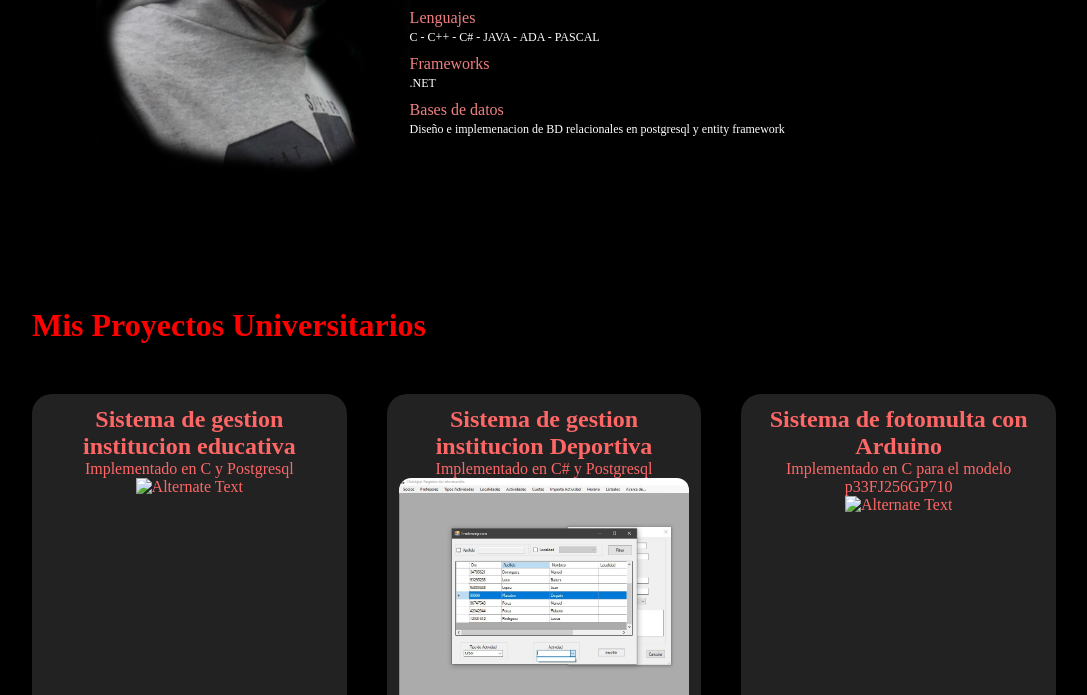
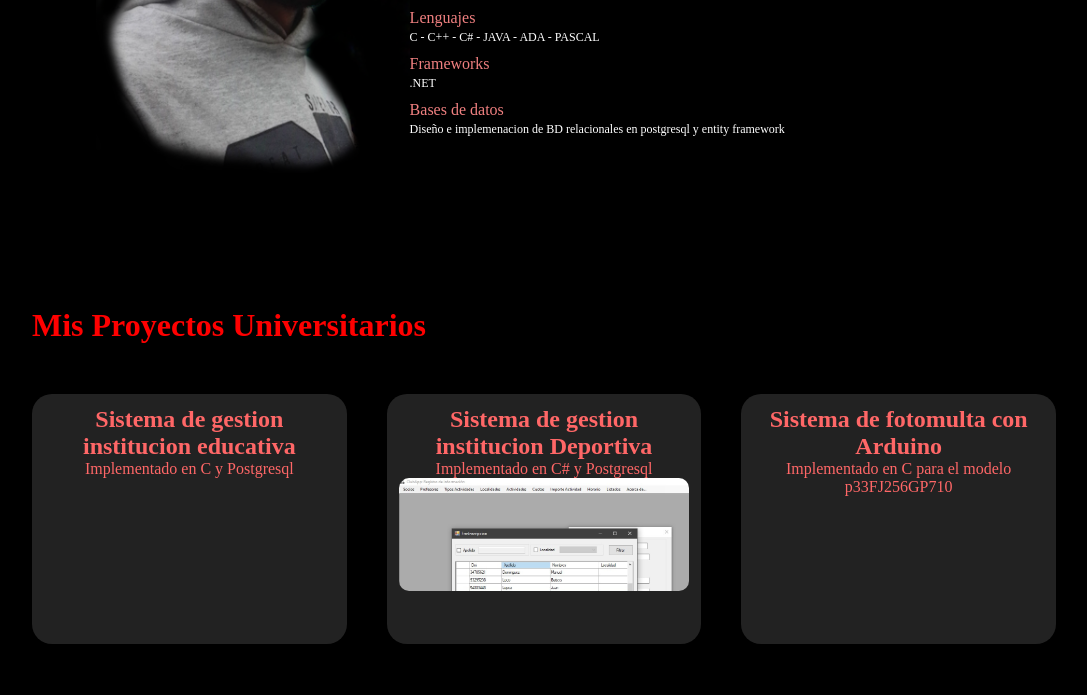
Before and after one commit to quemerotw/Portfolio, a plain HTML site: page index.html in a window 1280 px wide. Shown: the part 1135-1830 px from the top of the page, without its empty margins (96-1183 px from the left). Drawn offline with Linux system fonts and the light colour scheme; a web font is replaced by a local one.

Commit message:
proyectos universidad animacion

```diff
--- a/index.html
+++ b/index.html
@@ -93,7 +93,6 @@
     </div>
 
     <!--------------about-------------->
-
     <!---------------servicios------------------>
 
 
@@ -104,23 +103,20 @@
                 <div class="pu-column">
                     <h2>Sistema de gestion institucion educativa</h2>
                     <p>Implementado en C y Postgresql</p>
-                    <img src="#" alt="Alternate Text" />
+
                 </div>
                 <div class="pu-column">
                     <h2>Sistema de gestion institucion Deportiva</h2>
                     <p>Implementado en C# y Postgresql</p>
-                    <a href="https://github.com/quemerotw/ClubApp" target="_blank"><img class="imgProy" src="img/deportes.jpg" alt="Alternate Text" /></a>
+                    <a href="https://github.com/quemerotw/ClubApp" target="_blank" rel="noopener noreferrer" style="text-decoration:none"><div id="insDepo">Ver en GitHub</div></a>
                 </div>
-                <div class="pu-column">
+                <div class="pu-column" id="ardu">
                     <h2>Sistema de fotomulta con Arduino </h2>
                     <p>Implementado en C para el modelo p33FJ256GP710</p>
-                    <img src="#" alt="Alternate Text" />
                 </div>
-
             </div>
         </div>
     </div>
-
 
 
 
--- a/style.css
+++ b/style.css
@@ -1,3 +1,4 @@
+
 * {
     font-family: "Sawarabi Mincho", serif;
     margin: 0;
@@ -193,22 +194,12 @@ nav ul li a::after{
     text-align:center;
     display: grid;
     grid-template-columns: repeat(auto-fit,minmax(250px,1fr));
+    grid-auto-rows:250px;
     grid-gap: 40px;
     margin-top: 50px;
 }
 
 
-.imgProy {
-    border-radius: 12px;
-    width: 100%;
-    cursor: pointer;
-    transition: 2s;
-}
-
-.imgProy:hover{
-    transform: scale(1.2)
-    translateY(20px);
-}
 
 .pu-column{
     color: #ff6767;
@@ -224,16 +215,26 @@ nav ul li a::after{
     color:black;
 }
 
-.clickMe {
-    transition:1s;
-    border-radius: 20px;
-    align-content: center;
-    color:black;
-    font-size:30px;
+
+#insDepo {
+    text-align:center;
+    align-content:center;
+    border-color: #4800ff;
+    color: rgba(0,0,0,0);
+    border-radius: 10px;
+    content: '';
     width: 100%;
-    height: 100%;
-    background: linear-gradient(rgba(0,0,0,0.4),#4800ff);
-    position: absolute;
-    left: 0;
-    bottom: 0;
+    height: 50%;
+    background-image: url(img/deportes.jpg);
+    background-size: 100%;
+    background-repeat: no-repeat;
+    transition: 1s;
 }
+
+#insDepo:hover{
+    background-blend-mode:color-burn;
+    font-size:50px;
+    color:rgba(67, 55, 255,180);
+    transform:scale(1.2);
+    height:100%;
+}
```
